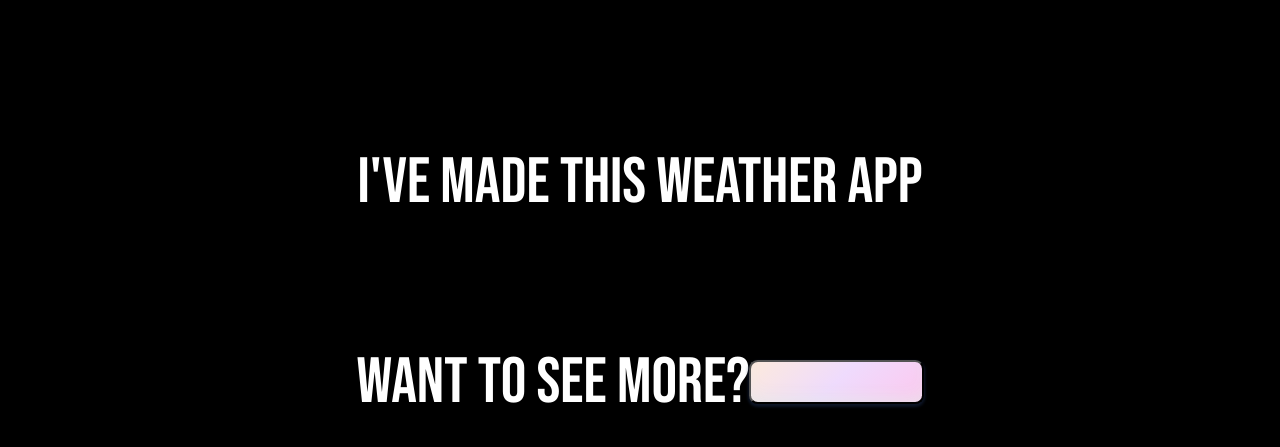
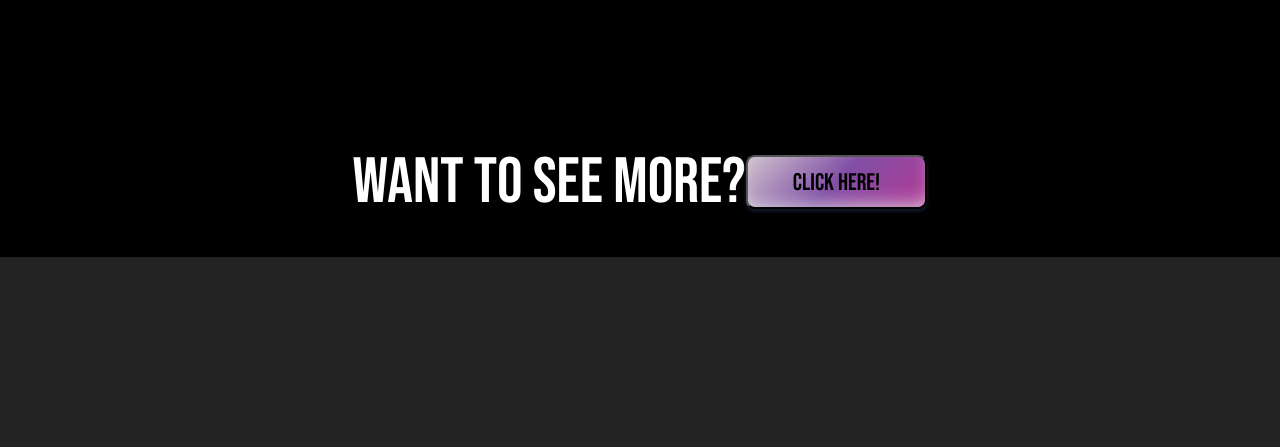
Before and after one commit to SergioGomezAlvarez/Portfoilo, a plain HTML site: page index.html in a window 1280 px wide. Shown: the part 1479-1926 px from the top of the page. After the commit the page ends 1736 px from the top, so only its background shows below. Drawn offline with Linux system fonts and the light colour scheme.

Commit message:
Added changes to button

```diff
--- a/css/main.css
+++ b/css/main.css
@@ -168,11 +168,11 @@ button {
     /*     background-image: linear-gradient(90deg, #fcecfe, #fbf6e7, #e6fcf5); */
     background-image: linear-gradient(
         315deg,
-        #ffc4ec -10%,
-        #efdbfd 50%,
-        #ffedd6 110%
+        #bd3792 -10%,
+        #814ea5 50%,
+        #dfdbd6 110%
     );
-    padding: .8em 1.4em;
+    padding: .8em 3.4em;
     position: relative;
     isolation: isolate;
     box-shadow: 0 2px 3px 1px hsl(var(--glow-hue) 50% 20% / 50%), inset 0 -10px 20px -10px hsla(var(--shadow-hue),10%,90%,95%);
@@ -246,13 +246,14 @@ button.active .shimmer::after {
 }
 
 button .text {
-    color: transparent;
+    color: black;
     background-clip: text;
     background-color: var(--bg);
     background-image: linear-gradient(120deg, transparent, hsla(var(--glow-hue),100%,80%,0.66) 40%, hsla(var(--glow-hue),100%,90%,.9) 50%, transparent 52%);
     background-repeat: no-repeat;
     background-size: 300% 300%;
     background-position: center 200%;
+    font-size: 1.5rem;
 }
 
 button:hover .text,
--- a/index.html
+++ b/index.html
@@ -59,17 +59,17 @@
           alt="Weather App Mockup"
         />
       </div>
-      <div class="container-quotes">
+      <!-- <div class="container-quotes">
         <h1 class="main-text">
           I've made this Weather App
         </h1>
-      </div>
+      </div> -->
       <div class="container-quotes">
         <h1 class="main-text">
           Want to see more?
         </h1>
         <button>
-          <span class="text">きみのてできりさいて</span>
+          <span class="text">Click Here!</span>
           <span class="shimmer"></span>
       </button>
 
```
Also changed, not shown: script.js (+27 -0 lines).
